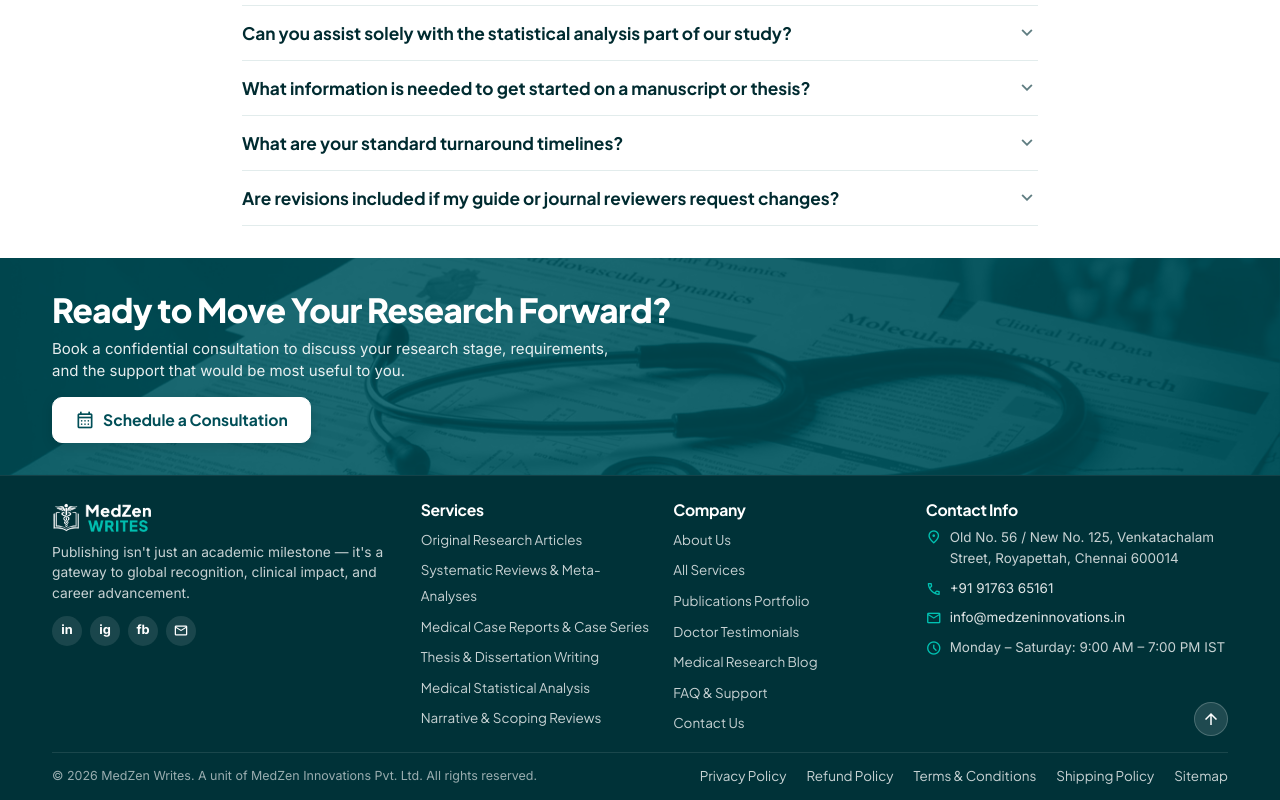
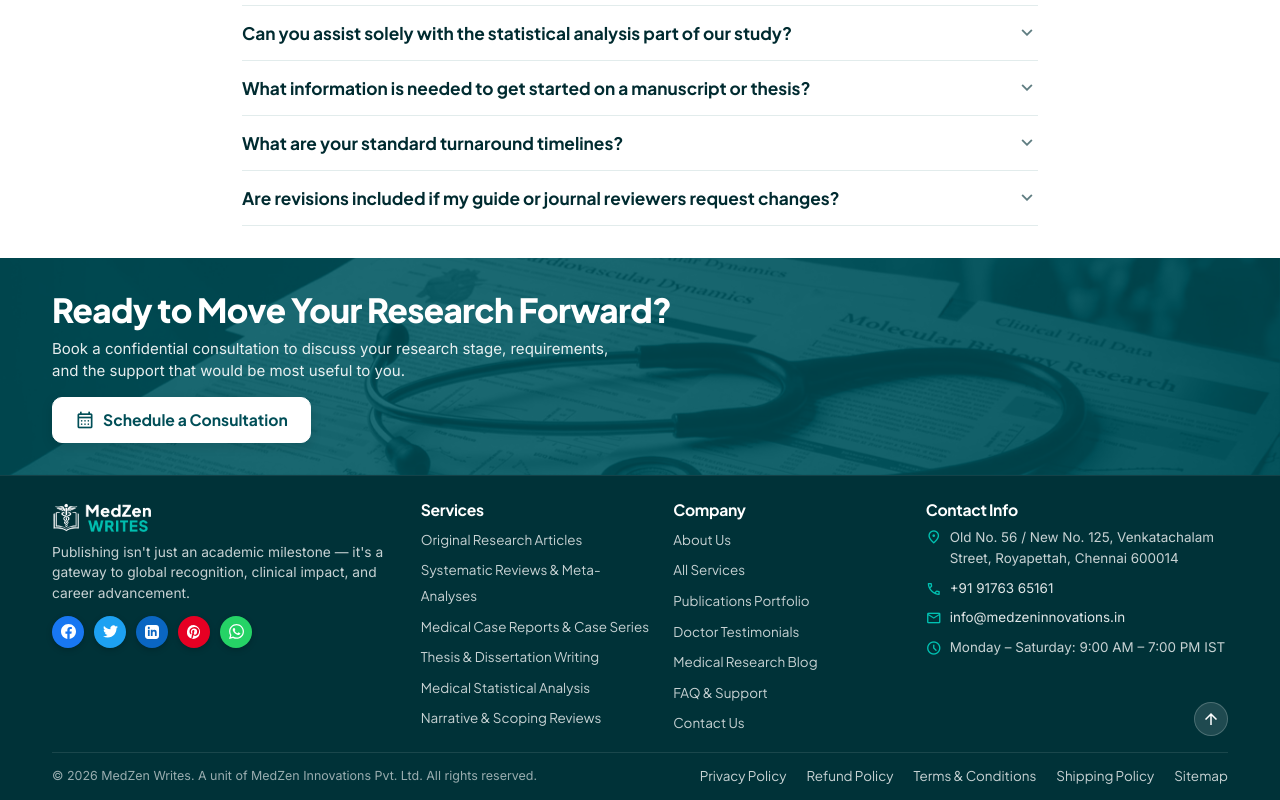
Before and after one commit to monicdharan/Monic-MW-Website, a React (Vite) app: page / in a window 1280 px wide. Shown: the part 3010-3810 px from the top of the page. Built offline with nearby package versions, Linux system fonts and the light colour scheme.

Commit message:
Replace footer social media icons with branded circular icons (FB, Twitter, LinkedIn, Pinterest, WhatsApp)

```diff
--- a/src/components/layout/SiteFooter.tsx
+++ b/src/components/layout/SiteFooter.tsx
@@ -24,40 +24,61 @@ export const SiteFooter: React.FC = () => {
             <p style={{ fontSize: '0.86rem', color: 'rgba(255, 255, 255, 0.78)', lineHeight: '1.5', marginBottom: '12px' }}>
               Publishing isn't just an academic milestone — it's a gateway to global recognition, clinical impact, and career advancement.
             </p>
-            <div className="footer-social-row" style={{ display: 'flex', gap: '8px' }}>
+            <div className="footer-social-row" style={{ display: 'flex', gap: '10px' }}>
+              <a
+                href="https://facebook.com"
+                target="_blank"
+                rel="noopener noreferrer"
+                className="footer-social-btn footer-social-fb"
+                aria-label="Facebook"
+              >
+                <svg width="15" height="15" viewBox="0 0 24 24" fill="currentColor" aria-hidden="true">
+                  <path d="M24 12.073c0-6.627-5.373-12-12-12s-12 5.373-12 12c0 5.99 4.388 10.954 10.125 11.854v-8.385H7.078v-3.47h3.047V9.43c0-3.007 1.792-4.669 4.533-4.669 1.312 0 2.686.235 2.686.235v2.953H15.83c-1.491 0-1.956.925-1.956 1.874v2.25h3.328l-.532 3.47h-2.796v8.385C19.612 23.027 24 18.062 24 12.073z"/>
+                </svg>
+              </a>
+              <a
+                href="https://twitter.com"
+                target="_blank"
+                rel="noopener noreferrer"
+                className="footer-social-btn footer-social-tw"
+                aria-label="Twitter"
+              >
+                <svg width="15" height="15" viewBox="0 0 24 24" fill="currentColor" aria-hidden="true">
+                  <path d="M23.953 4.57a10 10 0 01-2.825.775 4.958 4.958 0 002.163-2.723c-.951.555-2.005.959-3.127 1.184a4.92 4.92 0 00-8.384 4.482C7.69 8.095 4.067 6.13 1.64 3.162a4.822 4.822 0 00-.666 2.475c0 1.71.87 3.213 2.188 4.096a4.904 4.904 0 01-2.228-.616v.06a4.923 4.923 0 003.946 4.827 4.996 4.996 0 01-2.212.085 4.936 4.936 0 004.604 3.417 9.867 9.867 0 01-6.102 2.105c-.39 0-.779-.023-1.17-.067a13.995 13.995 0 007.557 2.209c9.053 0 13.998-7.496 13.998-13.985 0-.21 0-.42-.015-.63A9.936 9.936 0 0024 4.59z"/>
+                </svg>
+              </a>
               <a
                 href="https://linkedin.com"
                 target="_blank"
                 rel="noopener noreferrer"
-                className="footer-social-btn"
+                className="footer-social-btn footer-social-in"
                 aria-label="LinkedIn"
               >
-                <span>in</span>
+                <svg width="14" height="14" viewBox="0 0 24 24" fill="currentColor" aria-hidden="true">
+                  <path d="M19 0h-14c-2.761 0-5 2.239-5 5v14c0 2.761 2.239 5 5 5h14c2.762 0 5-2.239 5-5v-14c0-2.761-2.238-5-5-5zm-11 19h-3v-11h3v11zm-1.5-12.268c-.966 0-1.75-.79-1.75-1.764s.784-1.764 1.75-1.764 1.75.79 1.75 1.764-.783 1.764-1.75 1.764zm13.5 12.268h-3v-5.604c0-3.368-4-3.113-4 0v5.604h-3v-11h3v1.765c1.396-2.586 7-2.777 7 2.476v6.759z"/>
+                </svg>
               </a>
               <a
-                href="https://instagram.com"
+                href="https://pinterest.com"
                 target="_blank"
                 rel="noopener noreferrer"
-                className="footer-social-btn"
-                aria-label="Instagram"
+                className="footer-social-btn footer-social-pin"
+                aria-label="Pinterest"
               >
-                <span>ig</span>
+                <svg width="14" height="14" viewBox="0 0 24 24" fill="currentColor" aria-hidden="true">
+                  <path d="M12 0a12 12 0 00-4.37 23.18c-.05-.98-.1-2.48.2-3.55l1.45-6.15s-.37-.74-.37-1.83c0-1.71.99-2.99 2.23-2.99 1.05 0 1.56.79 1.56 1.74 0 1.06-.67 2.64-1.02 4.11-.29 1.23.62 2.23 1.83 2.23 2.2 0 3.89-2.32 3.89-5.67 0-2.96-2.13-5.03-5.17-5.03-3.52 0-5.59 2.64-5.59 5.37 0 1.06.41 2.2 0.92 2.82.1.12.11.23.08.36-.09.38-.3 1.22-.34 1.39-.06.23-.19.28-.43.17-1.61-.75-2.61-3.1-2.61-4.99 0-4.06 2.95-7.79 8.51-7.79 4.47 0 7.94 3.19 7.94 7.44 0 4.44-2.8 8.02-6.68 8.02-1.3 0-2.53-.68-2.95-1.48l-.8 3.07c-.29 1.12-1.07 2.52-1.6 3.37A12 12 0 1012 0z"/>
+                </svg>
               </a>
               <a
-                href="https://facebook.com"
+                href={`https://wa.me/${companyData.phone.replace(/[^0-9]/g, '')}`}
                 target="_blank"
                 rel="noopener noreferrer"
-                className="footer-social-btn"
-                aria-label="Facebook"
+                className="footer-social-btn footer-social-wa"
+                aria-label="WhatsApp"
               >
-                <span>fb</span>
-              </a>
-              <a
-                href={`mailto:${companyData.email}`}
-                className="footer-social-btn"
-                aria-label="Email Us"
-              >
-                <span className="material-symbols-outlined" style={{ fontSize: '15px' }}>mail</span>
+                <svg width="15" height="15" viewBox="0 0 24 24" fill="currentColor" aria-hidden="true">
+                  <path d="M.057 24l1.687-6.163c-1.041-1.804-1.588-3.849-1.587-5.946.003-6.556 5.338-11.891 11.893-11.891 3.181.001 6.167 1.24 8.413 3.488 2.245 2.248 3.481 5.236 3.48 8.414-.003 6.557-5.338 11.892-11.893 11.892-1.99-.001-3.951-.5-5.688-1.448l-6.305 1.654zm6.597-3.807c1.676.995 3.276 1.591 5.392 1.592 5.448 0 9.886-4.434 9.889-9.885.002-5.462-4.415-9.89-9.881-9.892-5.452 0-9.887 4.434-9.889 9.884-.001 2.225.651 3.891 1.746 5.634l-.999 3.648 3.742-.981zm11.387-5.464c-.074-.124-.272-.198-.57-.347-.297-.149-1.758-.868-2.031-.967-.272-.099-.47-.149-.669.149-.198.297-.768.967-.941 1.165-.173.198-.347.223-.644.074-.297-.149-1.255-.462-2.39-1.475-.883-.788-1.48-1.761-1.653-2.059-.173-.297-.018-.458.13-.606.134-.133.297-.347.446-.521.151-.172.2-.296.3-.495.099-.198.05-.372-.025-.521-.075-.148-.669-1.611-.916-2.206-.242-.579-.487-.501-.669-.51l-.57-.01c-.198 0-.52.074-.792.372s-1.04 1.016-1.04 2.479 1.065 2.876 1.213 3.074c.149.198 2.095 3.2 5.076 4.487.709.306 1.263.489 1.694.626.712.226 1.36.194 1.872.118.571-.085 1.758-.719 2.006-1.413.248-.695.248-1.29.173-1.414z"/>
+                </svg>
               </a>
             </div>
           </div>
--- a/src/styles/components.css
+++ b/src/styles/components.css
@@ -1508,24 +1508,43 @@
 }
 
 .footer-social-btn {
-  width: 30px;
-  height: 30px;
+  width: 32px;
+  height: 32px;
   border-radius: 50%;
-  background: rgba(255, 255, 255, 0.1);
   color: #FFFFFF;
   display: flex;
   align-items: center;
   justify-content: center;
-  font-weight: 700;
-  font-size: 0.8rem;
   text-decoration: none;
-  transition: background-color var(--transition-fast), transform var(--transition-fast);
+  transition: transform var(--transition-fast), filter var(--transition-fast), box-shadow var(--transition-fast);
+  box-shadow: 0 2px 6px rgba(0, 0, 0, 0.2);
 }
 
 .footer-social-btn:hover {
-  background-color: var(--mint-primary);
-  color: var(--teal-primary-dark);
   transform: translateY(-2px);
+  filter: brightness(1.15);
+  box-shadow: 0 4px 10px rgba(0, 0, 0, 0.35);
+  color: #FFFFFF;
+}
+
+.footer-social-fb {
+  background-color: #1877F2;
+}
+
+.footer-social-tw {
+  background-color: #1DA1F2;
+}
+
+.footer-social-in {
+  background-color: #0A66C2;
+}
+
+.footer-social-pin {
+  background-color: #E60023;
+}
+
+.footer-social-wa {
+  background-color: #25D366;
 }
 
 .footer-scroll-top-btn {
```
